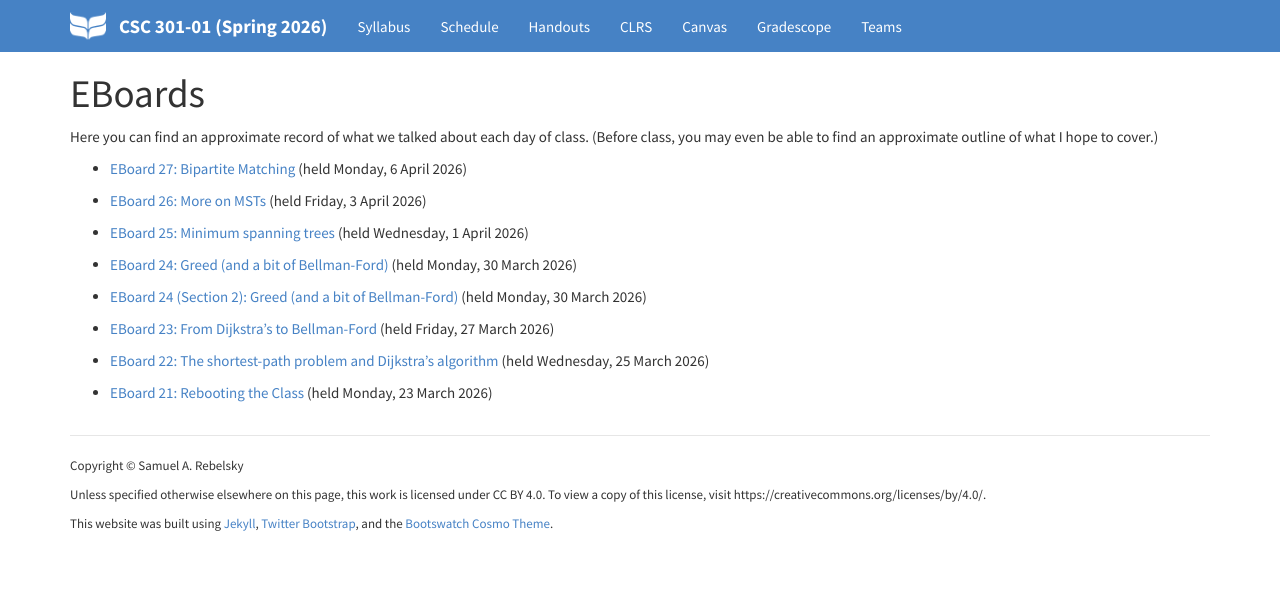
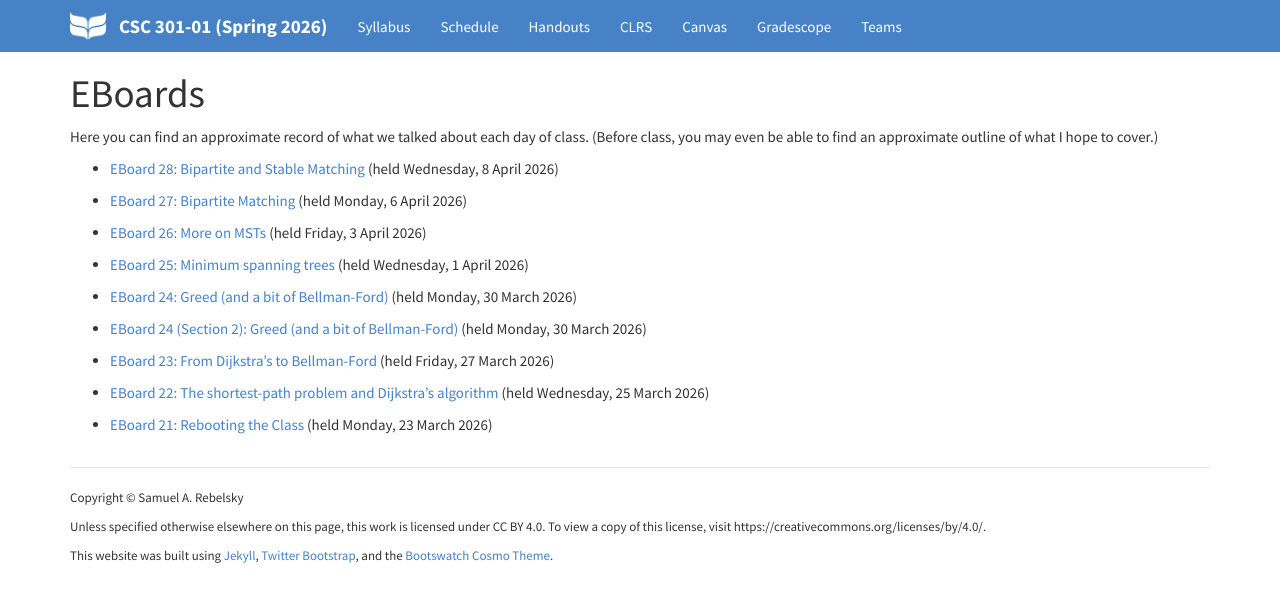
Before and after one commit to rebelsky/csc301-2026sp, a Jekyll site: the page built from pages/eboards.md, in a window 1280 px wide. Shown: the top 602 px of the page. Built offline with Jekyll 4.4.1, drawn with Linux system fonts in a browser that asks for light colours; nearby versions of some CDN libraries; library files that are not in the unit come from our copies; a script that is not in the unit is left out; part of the change alters nothing that is shown.

Commit message:
Initial prep for class 28.

```diff
--- a/_data/classes.yml
+++ b/_data/classes.yml
@@ -89,17 +89,18 @@
     - CLRS pp. 417--424, 426--427 (Greed)
   notes: ../eboards/eboard26.html
 
-- topic: Bipartite Matching and Stable Matching
+- topic: Bipartite matching
   abbrev: bipartite-matching
   reading:
     - CLRS 21 (MSTs)
   notes: ../eboards/eboard27.html
 
+- topic: Bipartite and stable matching
+  abbrev: stable-matching
+  notes: ../eboards/eboard28.html
+
 - topic: Greed, revisited
   abbrev: greed-revisited
-
-- topic: Pause for breath
-  abbrev: pause-29
   reading:
     - CLRS 25.2 (The stable-marriage problem)
 
--- /dev/null
+++ b/_eboards/eboard28.md
@@ -0,0 +1,165 @@
+---
+title: "EBoard 28: Bipartite and Stable Matching"
+number: 28
+section: eboards
+held: 2026-04-08
+link: true
+---
+# {{ page.title }}
+
+**Warning! You are _probably_ being recorded** (and transcribed).
+
+_Approximate overview_
+
+* Administrative stuff
+* Bipartite matching, revisited
+* Greedy approaches to bipartite matching
+* Stable matching
+* Greedy approaches to stable matching
+
+Administrative stuff
+--------------------
+
+* I'm teaching CSC-151 8:30--9:50 on Friday morning. I may be a few
+  minutes late in starting class while I get the recordings set up.
+* Does anyone use the recordings, or can I stop making them?
+    * I'll keep up the transcription.
+* Just so you know, I write most of my board "live" rather than using
+  slides for a number of reasons.
+    * It makes it easier to adapt to student questions.
+    * It keeps the pace down, so that it's easier for you to take notes.
+      (I realize that you probably can't write down everything at the
+      speed at which I type, it's close.
+    * It reminds you that eveyrone can make mistakes.
+    * It lets me record the results of TPS activities.
+    * ...
+* For clarity:
+    * The only times you should be using Web search in this class are ...
+        * To find information on how to do something in Python
+        * To find information on how to do something in C++
+        * To find information on how to do something in LaTeX
+    * The only time you should be using AI in this class is ...
+        * When Web search gives you an AI summary of those results
+    * Don't ask the Web or AI for help on assignments
+    * Don't ask the Web or AI to translate something into LaTeX
+
+### Upcoming events
+
+* Wednesday Extra, 2026-04-08, 4:15--5:45 p.m.: _CS Poster Session_
+* Thursday Extra, 2026-04-09, 4:15--5:45 p.m.: _CS Poster Session_
+* Thursday, 2026-04-09, 7:00 p.m., _Mentor Session_
+* Friday, 2026-04-10, 5:30--7:00 p.m., _Keynote with Ajuna Kyaruzi '17_.
+  Sign up in advance by Wednesday.
+* Monday, 2026-04-13, 7:00 p.m.ish, 3819, _Mentor Session_
+* Tuesday, 2026-04-14, Noon, _**NO* CS Table_
+
+### Upcoming deadlines
+
+* Friday, 2026-04-10: Read CLRS 25.2 on Stable Marriage (skimming is okay)
+* Monday, 2026-04-13: Assessment 2 Resubmissions
+* Monday, 2026-04-13: Problem Set 3 Resubmissions
+* Friday, 2026-04-17: Problem set 4 due
+* Friday, 2026-04-17: Project 4 due
+
+### Policy/administrative/assignment questions
+
+Bipartite Matching, revisited
+-----------------------------
+
+Definition: Given a (weighted) bipartite graph,
+$$G = (L,R,E\subset L\times R,w)$$, a _matching_ in $$G$$ is
+a set of edges $$M \subseteq E$$ s.t., $$\forall l \in L, r \in R$$,
+there is at most one edge of the form $$[l,\star]$$ and at most one
+edge of the form $$[\star,r]$$ ,in $$M$$
+
+Definition: $$matchings(G)$$ is the set of all matchings of $$G$$.
+
+### Maximal Unweighted Bipartite Matching
+
+Given a graph, $$G$$, find a matching, $$M$$ s.t.,
+$$\forall O \in matchings(G), |M| \ge |O|$$
+
+### Maximal Weighted Bipartite Matching
+
+Given a graph, $$G$$, find a matching, $$M$$ s.t.,
+$$\forall O \in matchings(G), \sum_{m\in M}w(m) \ge \sum_{o\in O}w(o)$$
+
+Greedy Approaches to Bipartite Matching
+---------------------------------------
+
+### What greedy approaches to bipartite matching might we try? (TPS)
+
+Unweighted:
+
+*
+
+Weighted:
+
+*
+
+### Do they work / can we find counter-examples? (TPS)
+
+Unweighted:
+
+*
+
+Weighted:
+
+
+The Stable Matching Problem
+---------------------------
+
+This isn't quite a bipartite-matching problem, but it's fairly close.
+
+We have two sets of people. People in the first set have matching
+preferences for people in the second set, and people in the second
+set have matching preferences for people in the first set.
+
+For example, if our first set contains A, B, C, and D and our second
+set contains P, Q, R, and S, A might rank the members of the second
+set as SPQR, B might rank them as QPRS, and so on and so forth.
+Similarly, P might rank the members of the first set as ABCD, Q
+might rank them as DCBA, and so on and so forth.
+
+A _match_ is a pairing of elements of the first set with elements of
+the second set (or vice versa). Each element in each set is paired
+with exactly one element. (It's almost bipartite matching.)
+
+A _stable_ match is one in which there is no unmatched pair of people
+who would trade their current match for a better one.
+
+For example, if we matched A with Q and B with P, the match is _unstable_
+because A would drop Q to be with P (still preferring S) and P would drop
+B to be with A (top choice!).
+
+Historically, this is called _The Stable (Heterosexual) Marriage_ problem.
+
+We'll try some examples in class.
+
+Solving the Stable Matching Problem
+-----------------------------------
+
+Is there a deterministic algorithm that we can use to do the matching?
+
+What is a greedy approach? (TPS)
+
+What are the flaws in that approach? (TPS)
+
+Can we correct those flaws? (TPS)
+
+The Gale-Shapley Algorithm
+--------------------------
+
+Running Gale-Shapley
+--------------------
+
+Example 1
+
+* A: PQRS
+* B: PSRQ
+* C: PRQS
+* D: PQSR
+* P: DCBA
+* Q: CBAD
+* R: BADC
+* S: ABCD
```
